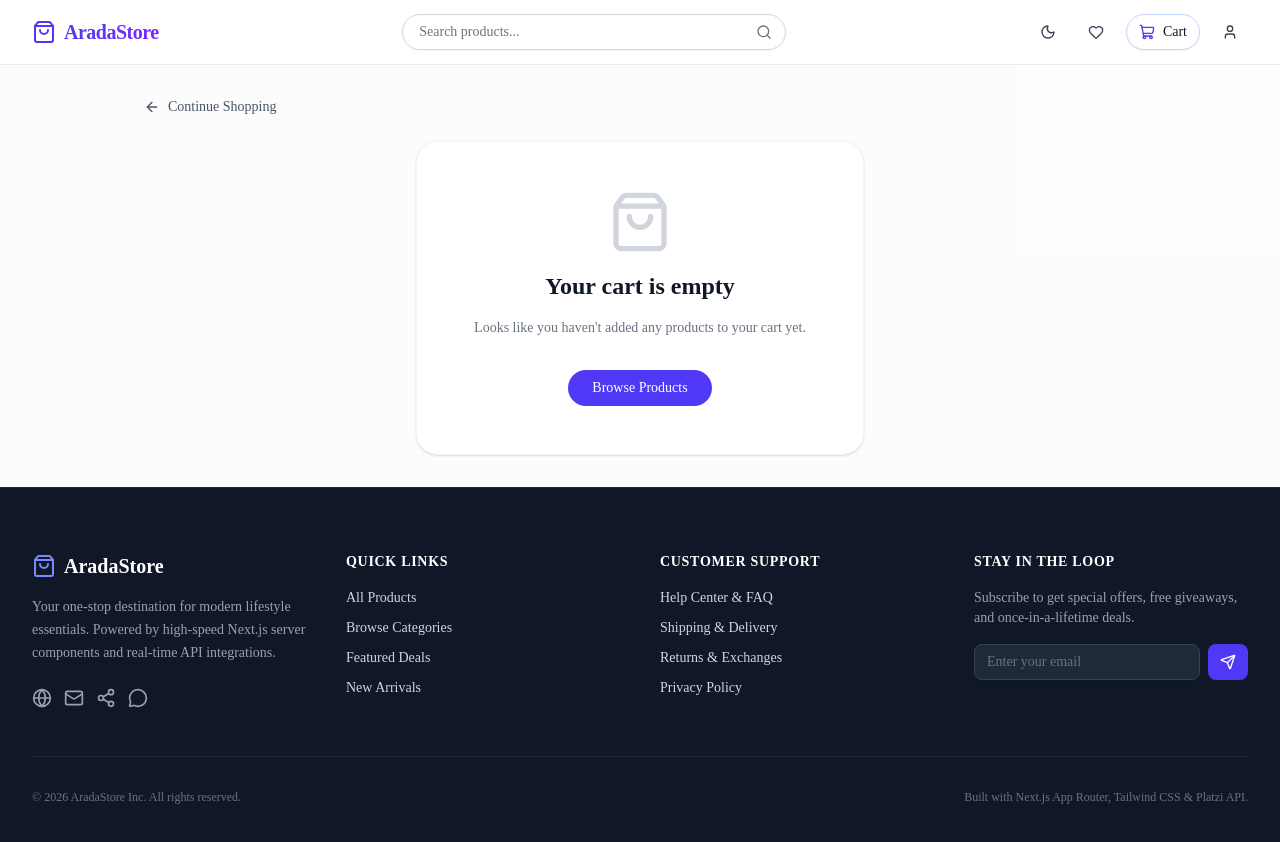
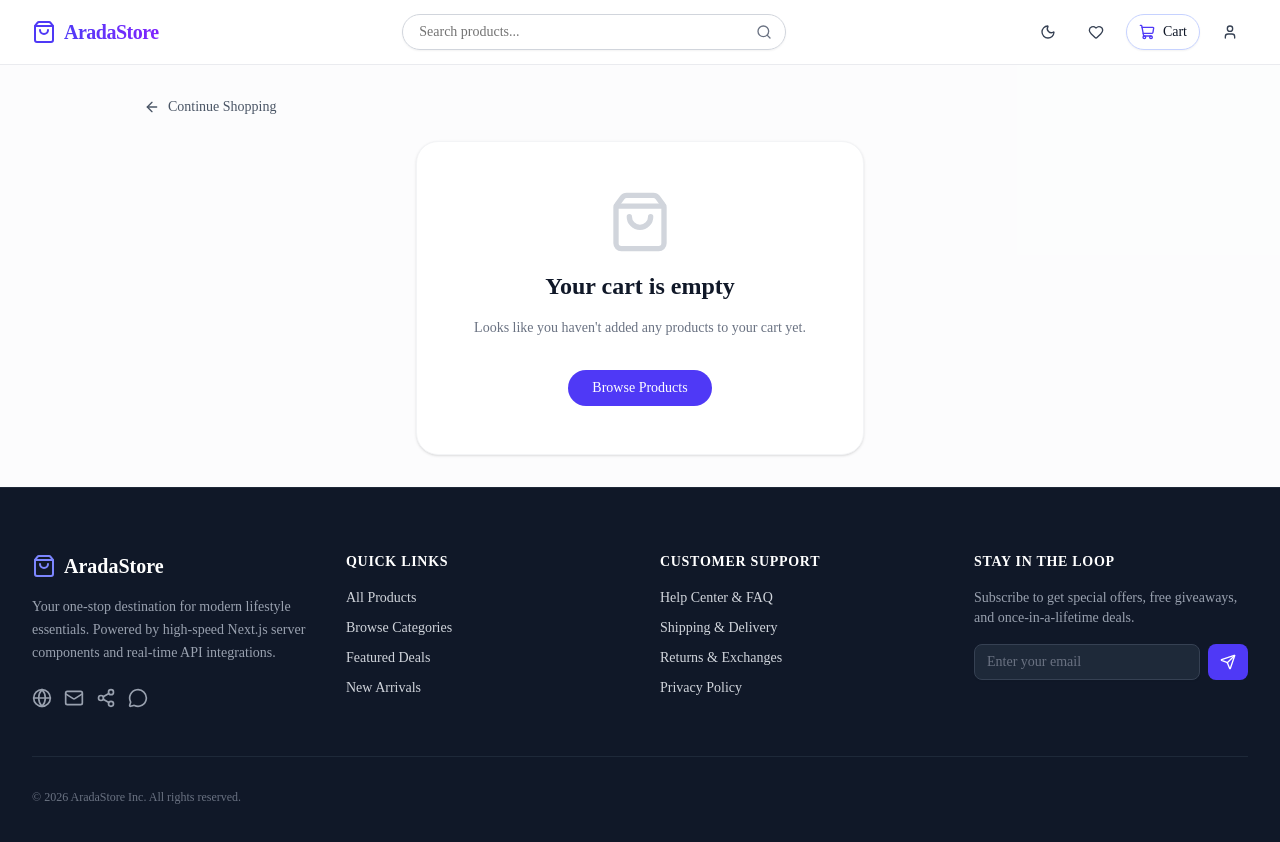
Before and after one commit to EYOB123695/Arada-Store, a Next.js app: page /cart in a window 1280 px wide. Shown: the top 842 px of the page. Built offline with nearby package versions, Linux system fonts and the light colour scheme.

Commit message:
Remove footer tech stack text and update layout

```diff
--- a/src/components/Footer.tsx
+++ b/src/components/Footer.tsx
@@ -88,7 +88,6 @@ export default function Footer() {
         {/* Bottom Bar */}
         <div className="border-t border-gray-800 mt-12 pt-8 flex flex-col sm:flex-row items-center justify-between text-xs text-gray-500 gap-4">
           <p>© {new Date().getFullYear()} AradaStore Inc. All rights reserved.</p>
-          <p>Built with Next.js App Router, Tailwind CSS & Platzi API.</p>
         </div>
       </div>
     </footer>
```
